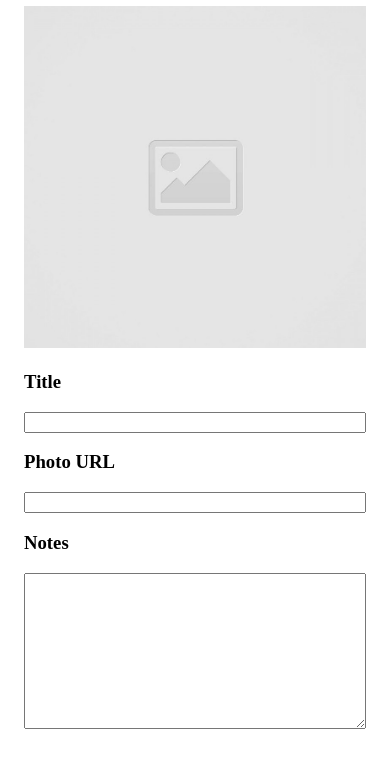
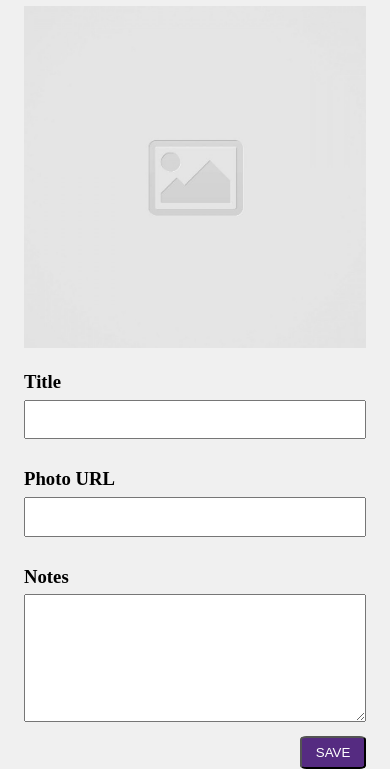
Before and after one commit to silva-tim/code-journal, a website: page index.html in a window 390 px wide. Shown: the part 134-903 px from the top of the page. Before the commit the page ends 867 px from the top, so only its background shows below. Drawn offline with Linux system fonts and the light colour scheme.

Commit message:
Complete the HTML form using the appropriate responsive layout classes. #1

```diff
--- a/css/layout.css
+++ b/css/layout.css
@@ -18,8 +18,14 @@
   width: 100%;
 }
 
-img {
-  width: 100%;
+.justifyright {
+  display: flex;
+  justify-content: flex-end;
+}
+
+button {
+  padding: 2% 4%;
+  border-radius: 10%;
 }
 
 @media screen and (min-width: 768px) {
@@ -35,4 +41,13 @@ img {
   .column-half {
     width: 50%;
   }
+
+  h3#titlealign {
+    margin-top: 0;
+  }
+
+  button {
+    padding: 1% 2%;
+    border-radius: 5%;
+  }
 }
--- a/css/styles.css
+++ b/css/styles.css
@@ -4,11 +4,27 @@ header {
   font-size: 1.2rem;
 }
 
-textarea#notes {
+body {
+  background-color: #f0f0f0;
+}
+
+img {
   width: 100%;
 }
 
+button {
+  background-color: #552b81;
+  color: white;
+}
+
+textarea#notes,
 input#title,
 input#photolink {
   width: 100%;
+  padding: 3% 2%;
+  margin-bottom: 3%;
 }
+
+h3 {
+  margin-bottom: 2%;
+}
--- a/index.html
+++ b/index.html
@@ -34,11 +34,13 @@
           </div>
         </div>
         <div class="row">
-          <div class="column-half">
-            <img src="images/placeholder-image-square.jpg" alt="Placeholder Image">
+          <div class="column-half image">
+            <div class="img">
+              <img src="images/placeholder-image-square.jpg" alt="Placeholder Image">
+            </div>
           </div>
           <div class="column-half">
-            <h3><label for="title">Title</label></h3>
+            <h3 id="titlealign"><label for="title">Title</label></h3>
             <input type="text" id="title">
             <h3><label for="photoLink"></label>Photo URL</label></h3>
             <input type="text" id="photolink">
@@ -47,7 +49,12 @@
         <div class="row">
           <div class="column-full">
             <h3><label for="notes">Notes</label></h3>
-            <textarea id="notes" rows="10"></textarea>
+            <textarea id="notes" rows="7"></textarea>
+          </div>
+        </div>
+        <div class="row">
+          <div class="column-full justifyright">
+            <button type="submit">SAVE</button>
           </div>
         </div>
       </form>
```
